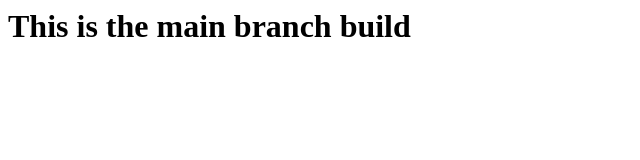
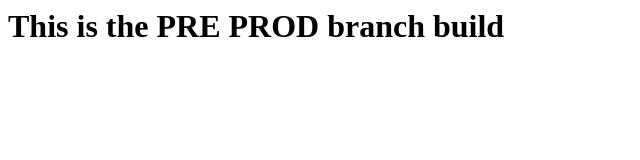
Before and after one commit to chowatt/staticsite, a plain HTML site: page index.html in a window 1280 px wide. Shown: the whole page, without its empty margins (0-640 px from the left). Drawn offline with Linux system fonts and the light colour scheme.

Commit message:
Update index.html

```diff
--- a/index.html
+++ b/index.html
@@ -1 +1 @@
-<h1>This is the main branch build</h1>
+<h1>This is the PRE PROD branch build</h1>
```
